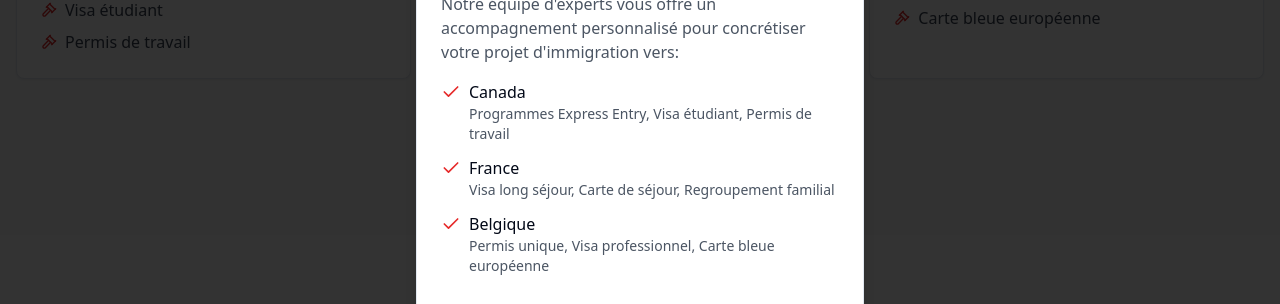
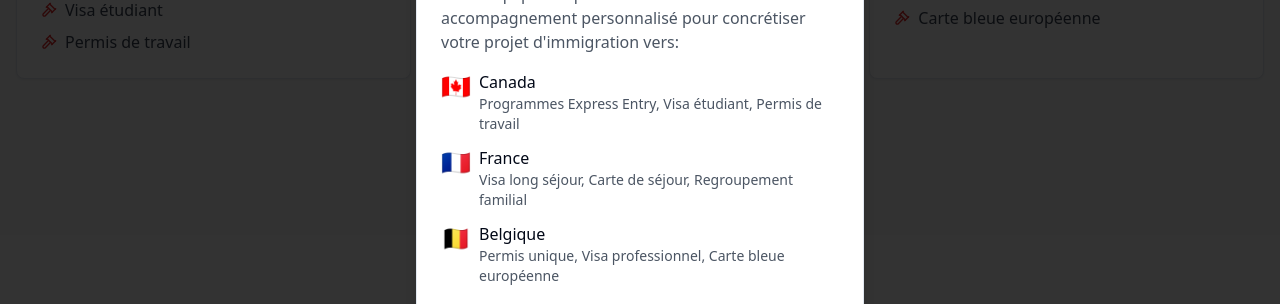
Before and after one commit to vptestexe/rendez-vous-formation-site, a React (Vite) app: page / in a window 1280 px wide. Both pictures are taken after a click on the button "Voudriez-vous immigrer vers ces pays ?". Shown: the part 957-1261 px from the top of the page. Built offline with nearby package versions, Linux system fonts and the light colour scheme.

Commit message:
Replace country icons with flags
Replaced country icons with flags in the immigration services section.

```diff
--- a/src/components/home/ImmigrationServiceDialog.tsx
+++ b/src/components/home/ImmigrationServiceDialog.tsx
@@ -31,21 +31,21 @@ const ImmigrationServiceDialog: React.FC<ImmigrationServiceDialogProps> = ({ tri
 
           <ul className="space-y-3 mb-6">
             <li className="flex items-start">
-              <Check className="w-5 h-5 mr-2 text-formation-red flex-shrink-0 mt-0.5" />
+              <span className="text-2xl mr-2 flex-shrink-0">🇨🇦</span>
               <div>
                 <span className="font-medium">Canada</span>
                 <p className="text-sm text-gray-600">Programmes Express Entry, Visa étudiant, Permis de travail</p>
               </div>
             </li>
             <li className="flex items-start">
-              <Check className="w-5 h-5 mr-2 text-formation-red flex-shrink-0 mt-0.5" />
+              <span className="text-2xl mr-2 flex-shrink-0">🇫🇷</span>
               <div>
                 <span className="font-medium">France</span>
                 <p className="text-sm text-gray-600">Visa long séjour, Carte de séjour, Regroupement familial</p>
               </div>
             </li>
             <li className="flex items-start">
-              <Check className="w-5 h-5 mr-2 text-formation-red flex-shrink-0 mt-0.5" />
+              <span className="text-2xl mr-2 flex-shrink-0">🇧🇪</span>
               <div>
                 <span className="font-medium">Belgique</span>
                 <p className="text-sm text-gray-600">Permis unique, Visa professionnel, Carte bleue européenne</p>
--- a/src/components/home/ImmigrationServices.tsx
+++ b/src/components/home/ImmigrationServices.tsx
@@ -1,7 +1,7 @@
 
 import React from 'react';
 import { Card, CardContent, CardHeader, CardTitle } from '@/components/ui/card';
-import { Globe, Users, Briefcase, Gavel } from 'lucide-react';
+import { Users, Briefcase, Gavel } from 'lucide-react';
 import { Button } from '@/components/ui/button';
 import ImmigrationServiceDialog from './ImmigrationServiceDialog';
 
@@ -10,19 +10,19 @@ const ImmigrationServices = () => {
     {
       country: "Canada",
       description: "Un pays multiculturel offrant de nombreuses opportunités professionnelles et une excellente qualité de vie.",
-      icon: Globe,
+      flag: "🇨🇦",
       benefits: ["Programme Express Entry", "Visa étudiant", "Permis de travail"]
     },
     {
       country: "France",
       description: "Une destination prisée pour son riche patrimoine culturel et son système éducatif renommé.",
-      icon: Users,
+      flag: "🇫🇷",
       benefits: ["Visa long séjour", "Carte de séjour", "Regroupement familial"]
     },
     {
       country: "Belgique",
       description: "Au cœur de l'Europe, la Belgique offre un environnement international et dynamique.",
-      icon: Briefcase,
+      flag: "🇧🇪",
       benefits: ["Permis unique", "Visa professionnel", "Carte bleue européenne"]
     }
   ];
@@ -41,8 +41,8 @@ const ImmigrationServices = () => {
           {destinations.map((destination) => (
             <Card key={destination.country} className="hover:shadow-lg transition-shadow">
               <CardHeader className="text-center">
-                <div className="mx-auto w-16 h-16 mb-4 flex items-center justify-center bg-formation-red rounded-full text-white">
-                  <destination.icon size={32} />
+                <div className="mx-auto w-16 h-16 mb-4 flex items-center justify-center text-4xl">
+                  {destination.flag}
                 </div>
                 <CardTitle className="text-2xl">{destination.country}</CardTitle>
               </CardHeader>
```
